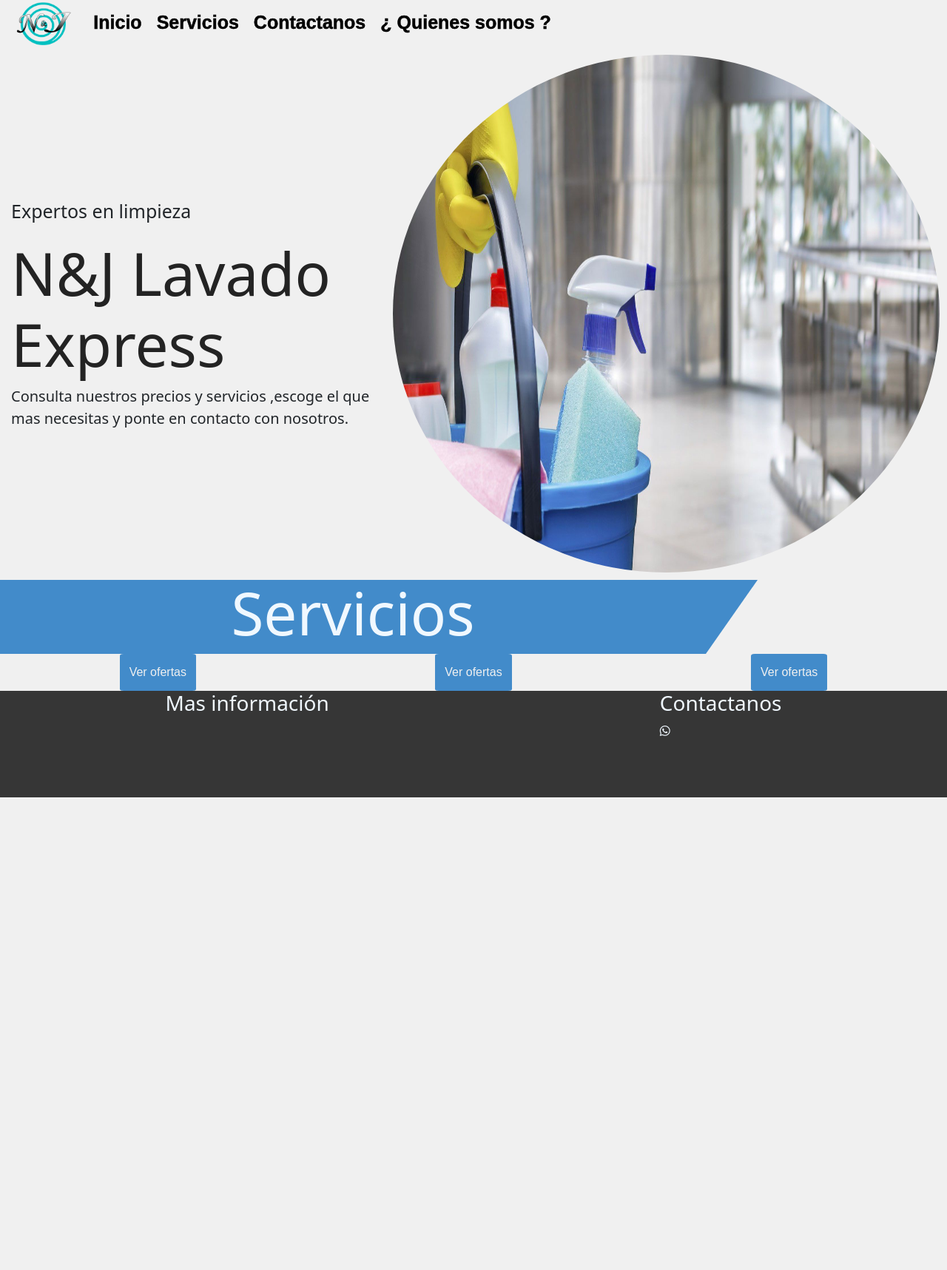
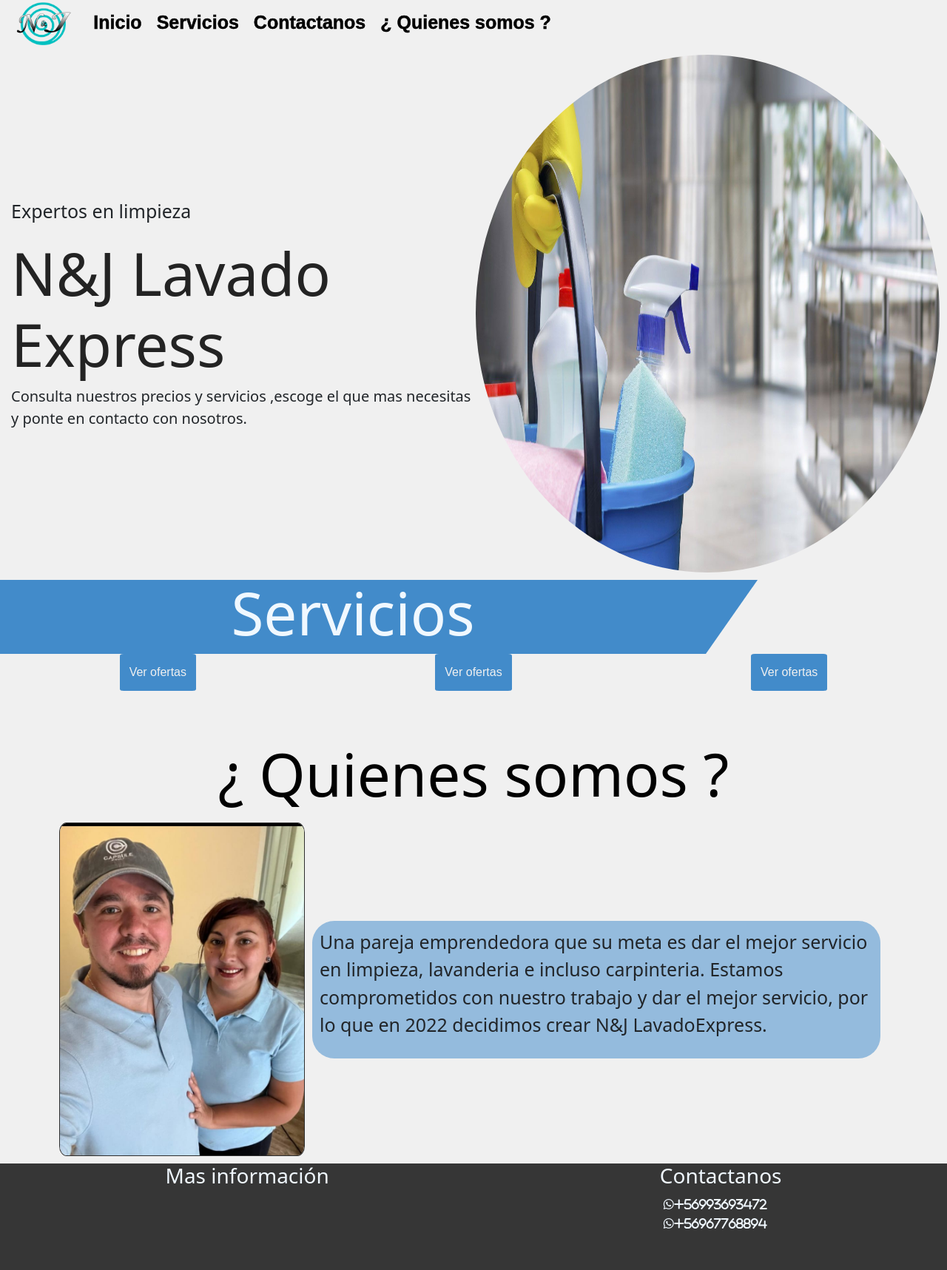
Before and after one commit to joselechuga/N-J, a Django app: page / in a window 1280 px wide. Shown: the whole page at 74% size. Before the commit the page ends 1078 px from the top, so only its background shows below. Run offline with Django 4.2, Linux system fonts and the light colour scheme; data that the repository does not hold is empty; some libraries are stand-ins or nearby versions.

Commit message:
quienes somos y contactos footer

```diff
--- a/NYJ/NYJ/settings.py
+++ b/NYJ/NYJ/settings.py
@@ -9,7 +9,7 @@ https://docs.djangoproject.com/en/4.0/topics/settings/
 For the full list of settings and their values, see
 https://docs.djangoproject.com/en/4.0/ref/settings/
 """
-
+import os
 from pathlib import Path
 
 # Build paths inside the project like this: BASE_DIR / 'subdir'.
@@ -56,7 +56,7 @@ ROOT_URLCONF = 'NYJ.urls'
 TEMPLATES = [
     {
         'BACKEND': 'django.template.backends.django.DjangoTemplates',
-        'DIRS': [],
+        'DIRS': [os.path.join(BASE_DIR,'templates/core')],
         'APP_DIRS': True,
         'OPTIONS': {
             'context_processors': [
--- a/NYJ/NYJ/urls.py
+++ b/NYJ/NYJ/urls.py
@@ -13,10 +13,15 @@ Including another URLconf
     1. Import the include() function: from django.urls import include, path
     2. Add a URL to urlpatterns:  path('blog/', include('blog.urls'))
 """
+
 from django.contrib import admin
 from django.urls import path,include
+from django.conf.urls import handler404
+
 
 urlpatterns = [
     path('admin/', admin.site.urls),
     path('',include('core.urls')),
 ]
+
+handler404 = 'core.views.error_404'
--- a/NYJ/core/static/core/css/home.css
+++ b/NYJ/core/static/core/css/home.css
@@ -19,7 +19,6 @@ body{
 .direcciones{
     width: 100%;
     display: flex;
-
 }
 
 @import url('https://fonts.googleapis.com/css2?family=Kanit&display=swap');
@@ -99,7 +98,7 @@ h4{
 
 .infoportada{
     height: 100%;
-    width: 70%;
+    width: 100%;
     display: flex;
     flex-direction: column;
     justify-content: center;
@@ -186,6 +185,37 @@ h4{
     font-family: 'Kanit', sans-serif;
 }
 
+.titulo_quienes{
+    display: flex;
+    align-items: center;
+    justify-content: center;
+}
+
+.t_somos{
+    color: #010101;
+}
+
+.fotoquienes{
+    display: flex;
+    align-items: center;
+    justify-content: center;
+    padding: 10px;
+}
+
+.fotonyj{
+    border: 1px double rgb(46, 46, 46);
+    border-radius: 3%;
+}
+
+.desc_somos{
+    display: flex;
+    align-items: center;
+    justify-content: center;
+    margin: 10px;
+    padding: 10px;
+    border-radius: 30px;
+    background-color: #0f6ec169;
+}
 
 footer{
     height: 18vh;
@@ -198,12 +228,24 @@ i{
     color: aliceblue;
 }
 
+.enlaces{
+    display: flex;
+    flex-direction: column;
+}
+
+.fa-whatsapp{
+    padding: 5px;
+}
 
 @media screen and (max-width: 1132px) {
 
+    h1{
+        font-size: 50px;
+    }
+
     .containerportada{
-        height: 92vh;
-        width: 85%;
+        height: 80vh;
+        width: 100%;
         border: 15px solid #428bca;
         border-radius: 50%;
 
@@ -252,6 +294,20 @@ i{
         flex-direction: column;
         justify-content: space-around;
     }
+
+    .fotoquienes{
+        flex-direction: column;
+    }
+
+    .t_somos{
+        font-size: 50px;
+    }
+
+    .fotonyj{
+        height: 250px;
+        width: 270px;
+        border-radius: 50%;
+    }
 }
 
 
--- a/NYJ/core/static/core/js/home.js
+++ b/NYJ/core/static/core/js/home.js
@@ -35,3 +35,14 @@ $(document).ready(function () {
 
 
 });
+
+
+
+let quienes_somos = document.getElementById('somos');
+
+let texto_quienessomos =`<p class="textoquienessomos" data-aos="fade-up"
+data-aos-anchor-placement="center-bottom">Una pareja emprendedora que su meta es dar el mejor servicio en limpieza,
+lavanderia e incluso carpinteria. Estamos comprometidos con nuestro trabajo y dar el mejor servicio, por lo que en 2022
+decidimos crear N&J LavadoExpress. </p>`;
+
+quienes_somos.innerHTML = texto_quienessomos;
--- a/NYJ/core/templates/core/home.html
+++ b/NYJ/core/templates/core/home.html
@@ -10,7 +10,7 @@
     <!-- Bootstrap CSS -->
     <link href="https://cdn.jsdelivr.net/npm/bootstrap@5.0.2/dist/css/bootstrap.min.css" rel="stylesheet"
         integrity="sha384-EVSTQN3/azprG1Anm3QDgpJLIm9Nao0Yz1ztcQTwFspd3yD65VohhpuuCOmLASjC" crossorigin="anonymous">
-
+    <link href="https://unpkg.com/aos@2.3.1/dist/aos.css" rel="stylesheet">
     <link rel="stylesheet" href="{% static 'core/css/home.css' %}">
 
 </head>
@@ -51,7 +51,7 @@
     <div class="cel">
         <div class="container-fluid servicios">
 
-        {% for i in servicios %}
+            {% for i in servicios %}
             <div class="servi">
                 <div class="serviimg">
                     <img id="imgcarp" class="img-fluid imgservi" src="{{i.imagen}}" alt="">
@@ -63,7 +63,7 @@
 
                 </div>
             </div>
-        {% endfor %}
+            {% endfor %}
 
         </div>
 
@@ -74,6 +74,20 @@
         </div>
     </div>
 
+    <div class="quienessomos">
+        <div class="septop"></div>
+        <div class="titulo_quienes">
+            <h2 class="t_somos">¿ Quienes somos ?</h2>
+        </div>
+        <div class="container fotoquienes">
+            <div class="fotosomos">
+                <img class="fotonyj" src="{% static 'core/img/nyj.png' %}" alt="">
+            </div>
+            <div id="somos" class="desc_somos">
+
+            </div>
+        </div>
+    </div>
 
     <!--Seccion footer-->
     <footer>
@@ -85,9 +99,8 @@
         <div class="contacto">
             <h3>Contactanos</h3>
             <div class="enlaces">
-                <a class="a" href="#">
-                    <i class="fa-brands fa-whatsapp"></i>
-                </a>
+                    <i class="fa-brands fa-whatsapp">+56993693472</i>
+                    <i class="fa-brands fa-whatsapp">+56967768894</i>
             </div>
         </div>
     </footer>
@@ -105,9 +118,12 @@
         integrity="sha384-cVKIPhGWiC2Al4u+LWgxfKTRIcfu0JTxR+EQDz/bgldoEyl4H0zUF0QKbrJ0EcQF"
         crossorigin="anonymous"></script>
     <script src="https://kit.fontawesome.com/44774d462e.js" crossorigin="anonymous"></script>
+    <script src="https://unpkg.com/aos@2.3.1/dist/aos.js"></script>
 
     <script src="{% static 'core/js/home.js' %}"></script>
-
+    <script>
+        AOS.init();
+    </script>
 </body>
 
 </html>
@@ -149,55 +165,3 @@
       </div>
   </nav>
 -->
-
-<!--
-                <div class="servi">
-                <div class="serviimg">
-                    <img id="imglimpieza" class="img-fluid imgservi" data-aos="zoom-in"
-                        src="{% static 'core/img/carpinteria.jpg' %}" alt="">
-                </div>
-
-                <div class="container dato ">
-                    <h4>{{servicio}}</h4>
-                    <h5 class="desc_serv ">{{description}}</h5>
-
-                </div>
-            </div>
-            <div class="servi">
-                <div class="serviimg">
-                    <img id="imglav" class="img-fluid imgservi" data-aos="zoom-in"
-                        src="{% static 'core/img/carpinteria.jpg' %}" alt="">
-                </div>
-
-                <div class="container dato ">
-                    <h4>{{servicio}}</h4>
-                    <h5 class="desc_serv ">{{description}}</h5>
-
-                </div>
-            </div>
-
-
-
-
-
-                carpinteria_desc = [{
-        'id':1,
-        'servicio':"Servicio de Carpinteria",
-        'description':"""Armado de closet,
-                        muebles de cocina, velador, comoda, escritorio, comdedor, Pack TV.""",
-        'imagen':'https://c4.wallpaperflare.com/wallpaper/359/815/642/herramientas-trabajo-utensilios-wallpaper-preview.jpg'
-    },
-    {
-        'id':2,
-        'servicio':"Servicio de Lavanderia",
-        'description':"""Tu ropa y en las mejores manos en la mejor lavanderia de ropa hogar y ropa de cama.""",
-        'imagen':'https://c1.wallpaperflare.com/preview/85/364/858/t-shirt-tee-clothing-garment.jpg'
-    },    {
-        'id':3,
-        'servicio':"Servicio de LavadoExpress",
-        'description':"""Lavado de alfombras, interiores y colchones. """,
-        'imagen':'https://c1.wallpaperflare.com/preview/249/621/144/vacuum-cleaner-carpet-cleaner-housework-housekeeping.jpg'
-
-    }]
-
--->
--- a/NYJ/core/urls.py
+++ b/NYJ/core/urls.py
@@ -4,4 +4,5 @@ from .views import home,carpinteria
 urlpatterns = [
     path('',home,name='home'),
     path('carpinteria/',carpinteria,name='carpinteria'),
+
 ]
--- a/NYJ/core/views.py
+++ b/NYJ/core/views.py
@@ -17,3 +17,7 @@ def home(request):
 
 def carpinteria(request):
     return render(request,'core/carpinteria.html')
+
+
+def error_404(request,exception):
+    return render(request,'core/404.html')
```
Also changed, not shown: NYJ/core/templates/core/404.html (added, +27 -0 lines), NYJ/db.sqlite3.
